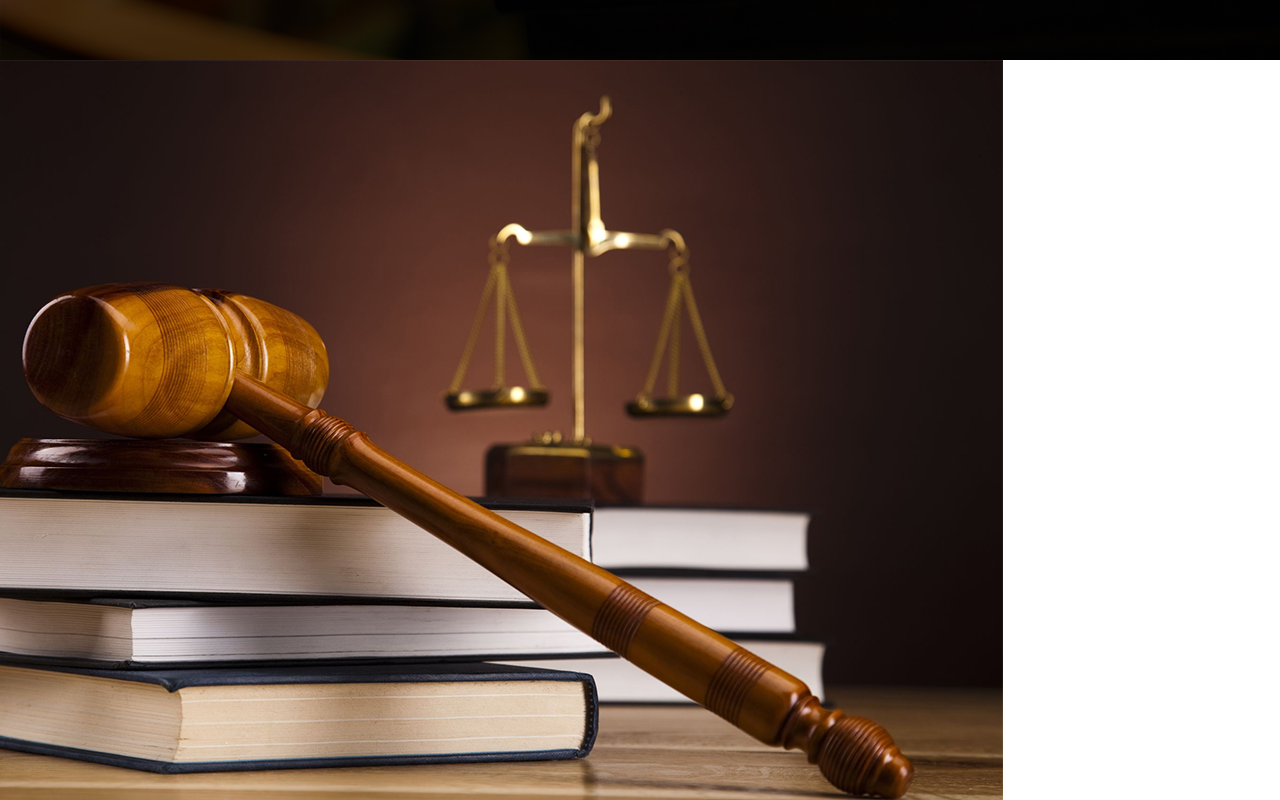
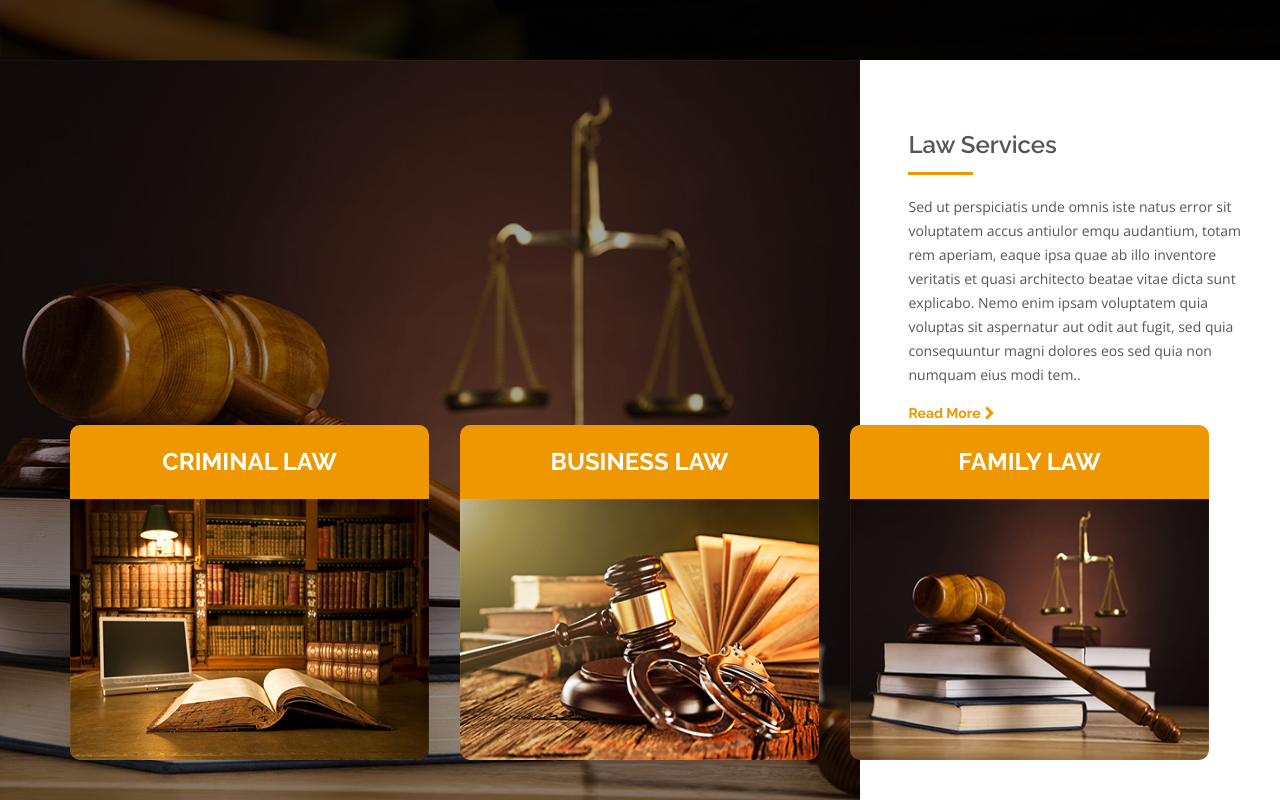
Before and after one commit to DimaSilver/LawPass, a plain HTML site: page index.html in a window 1280 px wide. Shown: the part 740-1540 px from the top of the page. Drawn offline with nearby package versions, Linux system fonts and the light colour scheme.

Commit message:
Застилизовал сэкшен services

```diff
--- a/index.html
+++ b/index.html
@@ -83,8 +83,8 @@
     </div>
 </section>
 <section class="services">
+    <div class="services__inner">
         <div class="services__left">
-        <img class="services__left-img" src="images/services-img.jpg" alt="">
         </div>
         <div class="services__right">
             <div class="container__special">
@@ -100,13 +100,15 @@
                 </div>
             </div>
         </div>
+    </div>
+    <div class="container">
         <div class="services__items">
             <div class="services__item">
                 <div class="services__item-top">
                     <h3 class="services__item-title">Criminal law</h3>
                 </div>
                 <div class="services__item-bottom">
-                <img class="services__item-bottom" src="images/services__item-bottom-1.jpg" alt="">
+                    <img class="services__item-bottom__img" src="images/services__item-bottom-1.jpg" alt="">
                 </div>
             </div>
             <div class="services__item">
@@ -114,7 +116,7 @@
                     <h3 class="services__item-title">business law</h3>
                 </div>
                 <div class="services__item-bottom">
-                <img class="services__item-bottom" src="images/services__item-bottom-2.jpg" alt="">
+                    <img class="services__item-bottom__img" src="images/services__item-bottom-2.jpg" alt="">
                 </div>
             </div>
             <div class="services__item">
@@ -122,7 +124,8 @@
                     <h3 class="services__item-title">Family law</h3>
                 </div>
                 <div class="services__item-bottom">
-                <img class="services__item-bottom" src="images/services__item-bottom-3.jpg" alt="">
+                    <img class="services__item-bottom__img" src="images/services__item-bottom-3.jpg" alt="">
+                </div>
             </div>
         </div>
     </div>
--- a/scss/_global.scss
+++ b/scss/_global.scss
@@ -26,7 +26,7 @@ a{
 }
 body{
   font-size: 14px;
-  line-height: 16px;
+  line-height: 24px;
   color: #fff;
   @extend %open-sans__regular;
 }
@@ -40,3 +40,8 @@ body{
   padding: 0 15px;
   margin: 0 auto;
 }
+.container__special{
+  max-width: 575px;
+  padding: 0 15px;
+  margin: 0 auto;
+}
--- a/scss/style.scss
+++ b/scss/style.scss
@@ -3,6 +3,7 @@
 @import "fonts";
 @import "global";
 
+/*start header*/
 .header{
   position: absolute;
   z-index: 5;
@@ -74,7 +75,9 @@
     padding: 15px 23px;
   }
 }
+/*end header*/
 
+/*start first-screen*/
 .first-screen{
   position: relative;
   &__slider-item{
@@ -131,6 +134,108 @@
     left: 23px;
   }
 }
+/*end first-screen*/
+
+/*start services*/
+.services{
+  position: relative;
+  &__inner{
+    display: flex;
+  }
+  &__left{
+    max-width: 920px;
+    height: 792px;
+    width: 100%;
+    position: relative;
+    &::before{
+      position: absolute;
+      content: "";
+      background-image: url('../images/services-img.jpg');
+      max-width: 920px;
+      max-height: 792px;
+      width: 100%;
+      height: 100%;
+      overflow: hidden;
+    }
+    &::after{
+      position: absolute;
+      content: "";
+      background-color: rgba(#000, .36);
+      max-width: 920px;
+      max-height: 792px;
+      width: 100%;
+      height: 100%;
+      overflow: hidden;
+    }
+  }
+  &__right{
+    color: #565656;
+    padding-top: 70px;
+    padding-left: 33px;
+  }
+  &__right-textarea__title{
+    @extend %raleway-SemiBold;
+    font-size: 24px;
+    line-height: 30px;
+    padding-bottom: 15px;
+    margin-bottom: 20px;
+    position: relative;
+    &::before{
+      position: absolute;
+      content: "";
+      width: 65px;
+      height: 3px;
+      background-color: #ee9700;
+      left: 0;
+      bottom: 0;
+    }
+  }
+  &__right-textarea__link{
+    @extend %raleway-Bold;
+    color: #ee9700;
+    padding-right: 13px;
+    position: relative;
+    &::after{
+      position: absolute;
+      content: "";
+      background-image: url('../images/services__right-textarea__link-arrow.png');
+      width: 9px;
+      height: 13px;
+      right: 0;
+      top: 50%;
+      transform: translateY(-50%);
+    }
+  }
+  &__items{
+    position: absolute;
+    bottom: 85px;
+    display: flex;
+  }
+  &__item{
+    & + & {
+      margin-left: 31px;
+    }
+  }
+  &__item-top{
+    width: 359px;
+    padding: 21px 20px 22px;
+    background-color: #ee9700;
+    border-radius: 10px 10px 0 0;
+  }
+  &__item-title{
+    text-transform: uppercase;
+    font-size: 24px;
+    line-height: 31px;
+    @extend %raleway-Bold;
+    text-align: center;
+  }
+  &__item-bottom__img{
+    width: 359px;
+    height: 261px;
+    border-radius: 0 0 10px 10px;
+  }
+}
+/*end services*/
 
 
 @import "media";
```
Also changed, not shown: css/style.min.css, images/first-screen__bg-before.jpg.png (deleted), images/services-img__before.jpg.png (deleted). Lines whose indentation alone changed are shown as unchanged.
